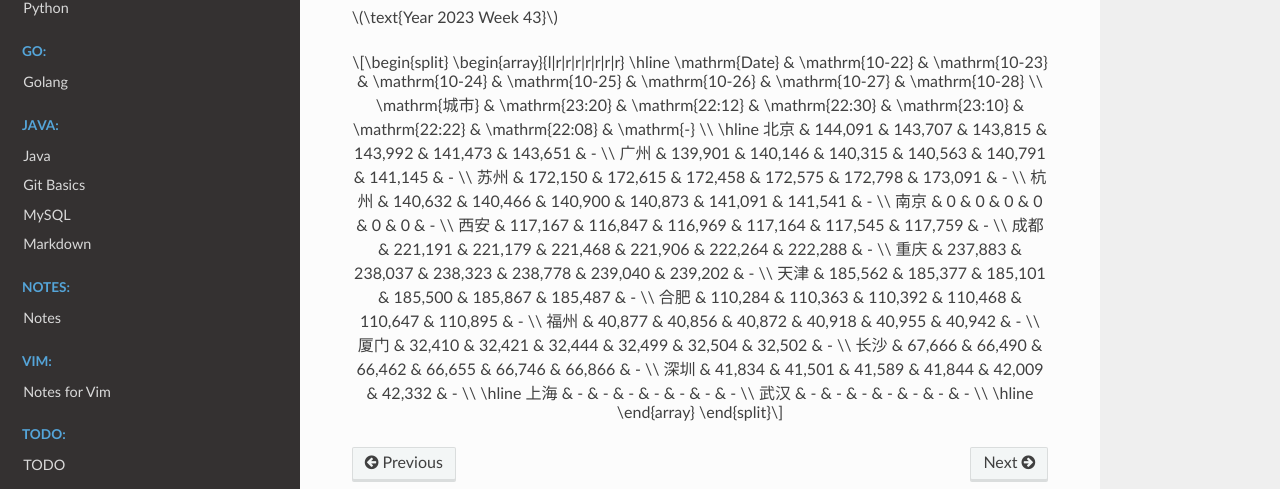
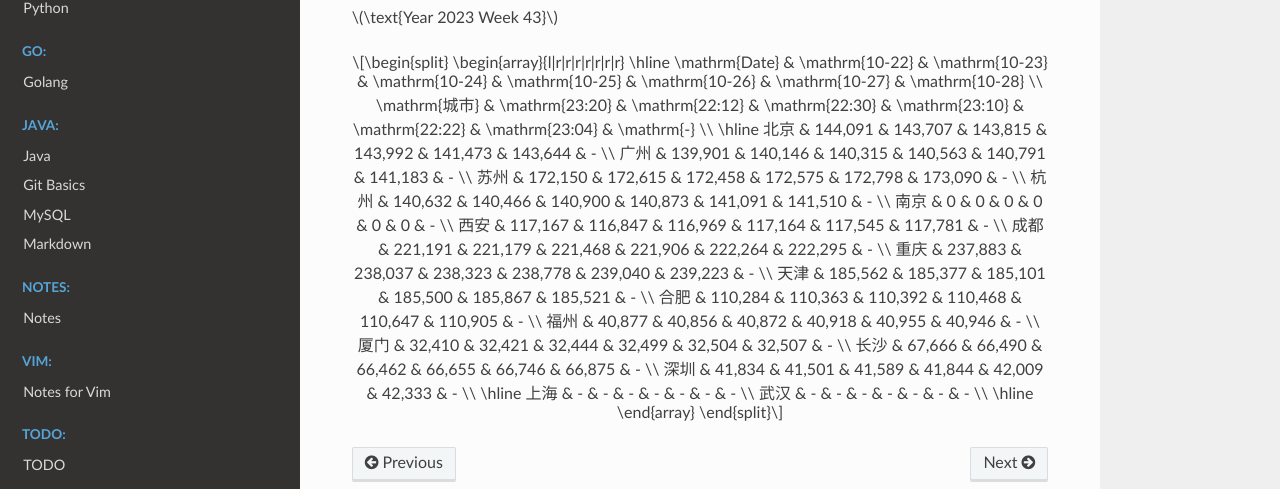
Before and after one commit to Pyrad/pyradnotes, a Sphinx documentation site: the page built from source/RealEstate/resalenumbers2023.md, in a window 1280 px wide and 900 px high, scrolled down 16638 px. Shown: the part 288-777 px from the top of the window. Built offline with Sphinx 7.4.7 and the Read the Docs theme 2.0.0, drawn with Linux system fonts in a browser that asks for light colours; a script that is not in the unit is left out.

Commit message:
Realestate Update resale numbers 2023-10-27 23:04

```diff
--- a/source/RealEstate/resalenumbers2023.md
+++ b/source/RealEstate/resalenumbers2023.md
@@ -1090,22 +1090,22 @@ $$
 \begin{array}{l|r|r|r|r|r|r|r}
 \hline
 \mathrm{Date} & \mathrm{10-22} & \mathrm{10-23} & \mathrm{10-24} & \mathrm{10-25} & \mathrm{10-26} & \mathrm{10-27} & \mathrm{10-28} \\
-\mathrm{城市} & \mathrm{23:20} & \mathrm{22:12} & \mathrm{22:30} & \mathrm{23:10} & \mathrm{22:22} & \mathrm{22:08} & \mathrm{-} \\
+\mathrm{城市} & \mathrm{23:20} & \mathrm{22:12} & \mathrm{22:30} & \mathrm{23:10} & \mathrm{22:22} & \mathrm{23:04} & \mathrm{-} \\
 \hline
-北京 & 144,091 & 143,707 & 143,815 & 143,992 & 141,473 & 143,651 & - \\
-广州 & 139,901 & 140,146 & 140,315 & 140,563 & 140,791 & 141,145 & - \\
-苏州 & 172,150 & 172,615 & 172,458 & 172,575 & 172,798 & 173,091 & - \\
-杭州 & 140,632 & 140,466 & 140,900 & 140,873 & 141,091 & 141,541 & - \\
+北京 & 144,091 & 143,707 & 143,815 & 143,992 & 141,473 & 143,644 & - \\
+广州 & 139,901 & 140,146 & 140,315 & 140,563 & 140,791 & 141,183 & - \\
+苏州 & 172,150 & 172,615 & 172,458 & 172,575 & 172,798 & 173,090 & - \\
+杭州 & 140,632 & 140,466 & 140,900 & 140,873 & 141,091 & 141,510 & - \\
 南京 & 0 & 0 & 0 & 0 & 0 & 0 & - \\
-西安 & 117,167 & 116,847 & 116,969 & 117,164 & 117,545 & 117,759 & - \\
-成都 & 221,191 & 221,179 & 221,468 & 221,906 & 222,264 & 222,288 & - \\
-重庆 & 237,883 & 238,037 & 238,323 & 238,778 & 239,040 & 239,202 & - \\
-天津 & 185,562 & 185,377 & 185,101 & 185,500 & 185,867 & 185,487 & - \\
-合肥 & 110,284 & 110,363 & 110,392 & 110,468 & 110,647 & 110,895 & - \\
-福州 & 40,877 & 40,856 & 40,872 & 40,918 & 40,955 & 40,942 & - \\
-厦门 & 32,410 & 32,421 & 32,444 & 32,499 & 32,504 & 32,502 & - \\
-长沙 & 67,666 & 66,490 & 66,462 & 66,655 & 66,746 & 66,866 & - \\
-深圳 & 41,834 & 41,501 & 41,589 & 41,844 & 42,009 & 42,332 & - \\
+西安 & 117,167 & 116,847 & 116,969 & 117,164 & 117,545 & 117,781 & - \\
+成都 & 221,191 & 221,179 & 221,468 & 221,906 & 222,264 & 222,295 & - \\
+重庆 & 237,883 & 238,037 & 238,323 & 238,778 & 239,040 & 239,223 & - \\
+天津 & 185,562 & 185,377 & 185,101 & 185,500 & 185,867 & 185,521 & - \\
+合肥 & 110,284 & 110,363 & 110,392 & 110,468 & 110,647 & 110,905 & - \\
+福州 & 40,877 & 40,856 & 40,872 & 40,918 & 40,955 & 40,946 & - \\
+厦门 & 32,410 & 32,421 & 32,444 & 32,499 & 32,504 & 32,507 & - \\
+长沙 & 67,666 & 66,490 & 66,462 & 66,655 & 66,746 & 66,875 & - \\
+深圳 & 41,834 & 41,501 & 41,589 & 41,844 & 42,009 & 42,333 & - \\
 \hline
 上海 & - & - & - & - & - & - & - \\
 武汉 & - & - & - & - & - & - & - \\
```
Also changed, not shown: 1 other file.
